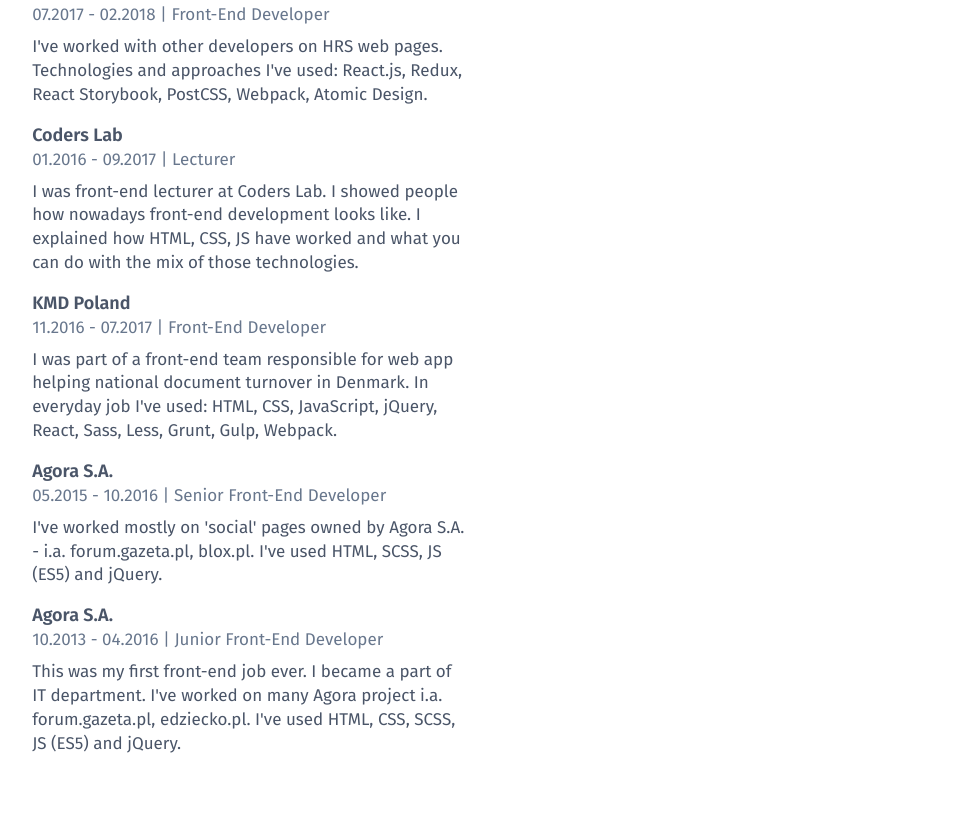
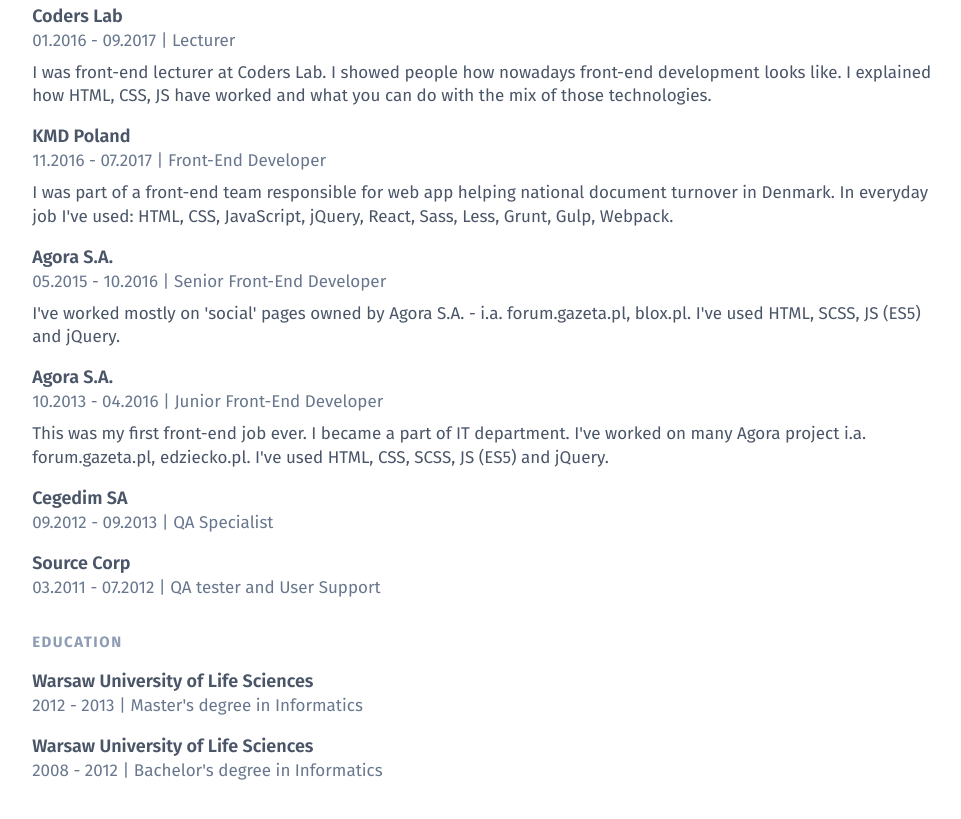
Before and after one commit to kfalkiewicz/resume, a Gatsby site: page / in a window 1280 px wide. Shown: the part 561-1380 px from the top of the page, without its empty margins (155-1116 px from the left). Built offline with nearby package versions, Linux system fonts and the light colour scheme; Gatsby itself is replaced by a stand-in of ours.

Commit message:
added QA experience + started working on Skills

```diff
--- a/src/components/Experience.js
+++ b/src/components/Experience.js
@@ -20,7 +20,7 @@ export default () => {
         <article>
           <Title>{company}</Title>
           <SubTitle>{subtitle}</SubTitle>
-          <Description>{description}</Description>
+          {description && <Description>{description}</Description>}
         </article>
       );
     }
--- a/src/components/styled-components.js
+++ b/src/components/styled-components.js
@@ -42,9 +42,8 @@ export const Container = styled.main`
 
 export const Content = styled.div`
   display: grid;
-  grid-template-columns: repeat(2, 1fr);
-  grid-template-rows: repeat(2, auto);
-  grid-auto-flow: column;
+  grid-template-columns: repeat(1, 1fr);
+  grid-template-rows: repeat(12, auto);
   grid-column-gap: ${props => props.theme.spacing.base};
   grid-row-gap: ${props => props.theme.spacing.base};
 `;
--- a/src/data/me.json
+++ b/src/data/me.json
@@ -49,6 +49,22 @@
       "endDate": "04.2016",
       "current": false,
       "description": "This was my first front-end job ever. I became a part of IT department. I've worked on many Agora project i.a. forum.gazeta.pl, edziecko.pl. I've used HTML, CSS, SCSS, JS (ES5) and jQuery."
+    },
+    {
+      "company": "Cegedim SA",
+      "position": "QA Specialist",
+      "startDate": "09.2012",
+      "endDate": "09.2013",
+      "current": false,
+      "description": ""
+    },
+    {
+      "company": "Source Corp",
+      "position": "QA tester and User Support",
+      "startDate": "03.2011",
+      "endDate": "07.2012",
+      "current": false,
+      "description": ""
     }
   ],
   "education": [
```
Also changed, not shown: src/components/Skills.js (added, +18 -0 lines).
